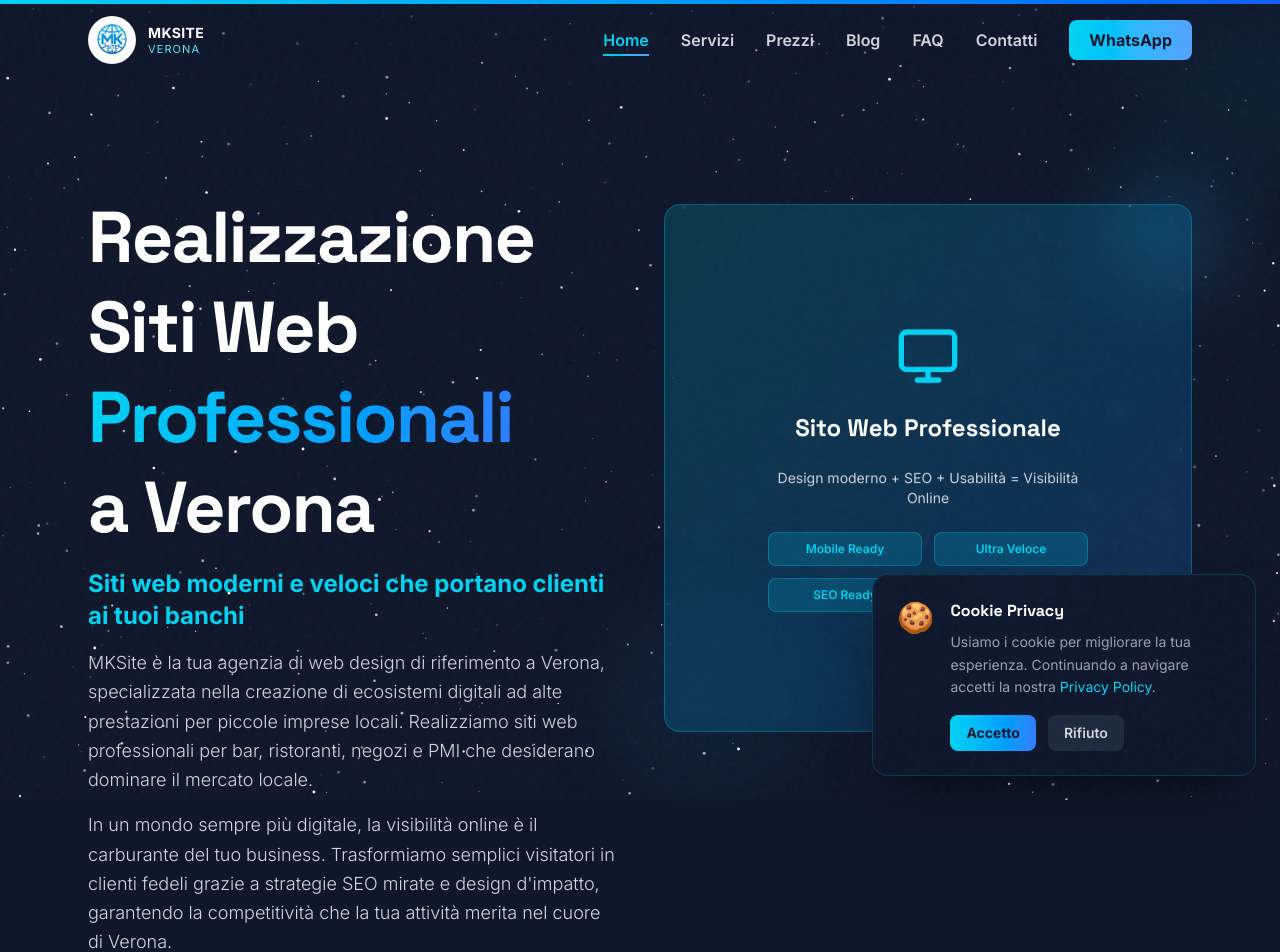
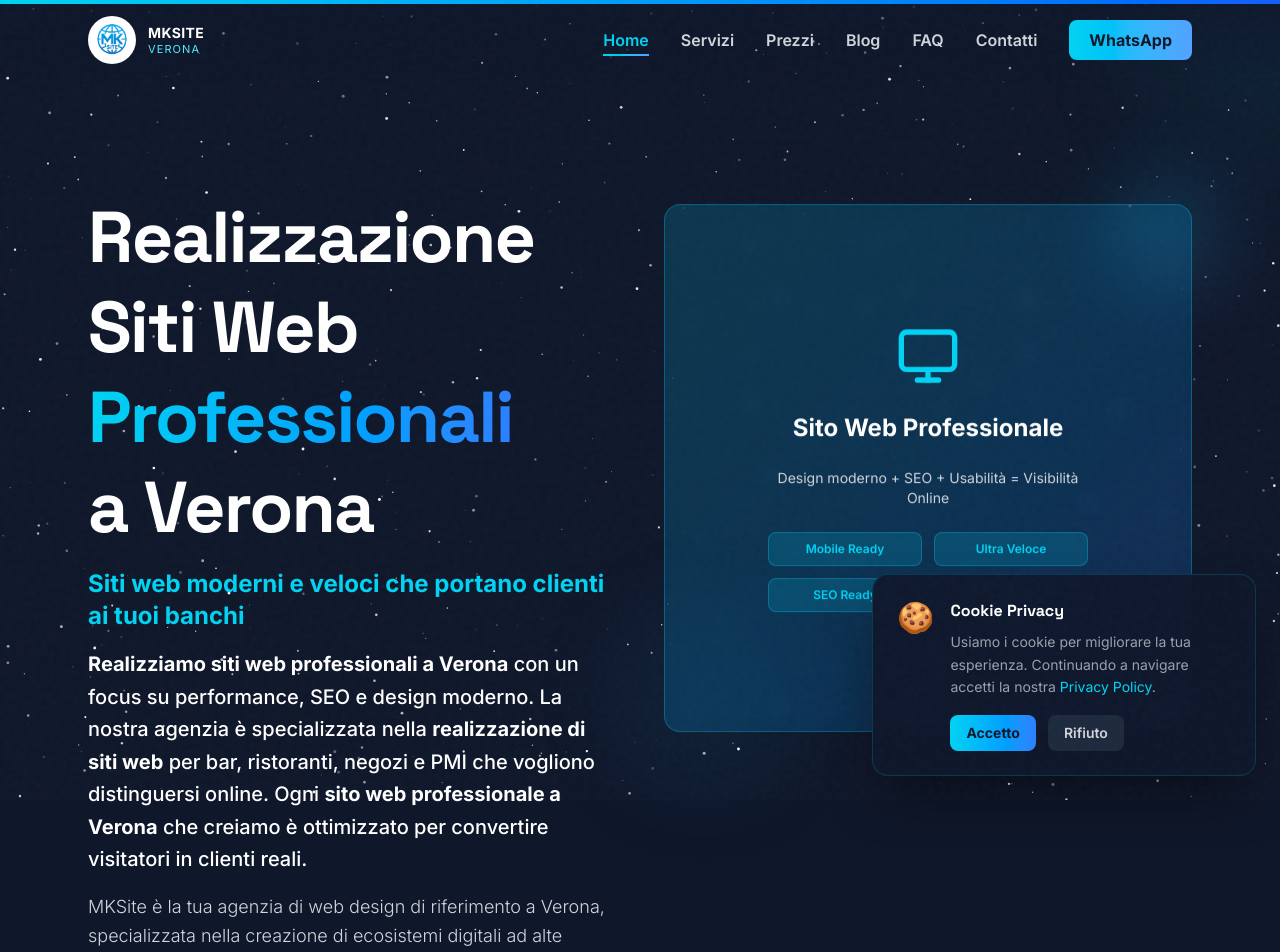
Before and after one commit to valemond06-svg/mksiteverona-site, a Next.js app: page / in a window 1280 px wide. Shown: the top 952 px of the page. Built offline with nearby package versions, Linux system fonts and the light colour scheme.

Commit message:
SEO: Phase 1&2 optimizations - H1 keyword echo, anchor text fixes, icon consolidation, heading reduction, lazy loading

```diff
--- a/app/page.js
+++ b/app/page.js
@@ -1,10 +1,13 @@
+import dynamic from 'next/dynamic';
 import Hero from '@/components/Hero';
 import ValueProp from '@/components/ValueProp';
-import HomeServices from '@/components/HomeServices';
-import HomeProcess from '@/components/HomeProcess';
-import BlogPreview from '@/components/BlogPreview';
-import HomeCTA from '@/components/HomeCTA';
-import CaseStudies from '@/components/CaseStudies';
+
+// Lazy load below-the-fold components for better performance
+const HomeServices = dynamic(() => import('@/components/HomeServices'));
+const HomeProcess = dynamic(() => import('@/components/HomeProcess'));
+const BlogPreview = dynamic(() => import('@/components/BlogPreview'));
+const HomeCTA = dynamic(() => import('@/components/HomeCTA'));
+const CaseStudies = dynamic(() => import('@/components/CaseStudies'));
 
 export default function Home() {
   return (
--- a/components/Footer.jsx
+++ b/components/Footer.jsx
@@ -3,7 +3,7 @@
 import Link from 'next/link';
 import Image from 'next/image';
 import { usePathname, useRouter } from 'next/navigation';
-import { Phone, Mail } from 'lucide-react';
+import { Phone, Mail } from '@/lib/icons';
 
 export default function Footer() {
   const currentYear = new Date().getFullYear();
@@ -119,7 +119,7 @@ export default function Footer() {
                   href="/blog"
                   className="text-sm text-gray-400 hover:text-cyan-400 transition-colors text-left"
                 >
-                  Blog
+                  Blog SEO
                 </Link>
               </li>
               <li>
--- a/components/Hero.jsx
+++ b/components/Hero.jsx
@@ -4,7 +4,7 @@ import { PremiumButton } from '@/components/ui/PremiumButton';
 import { MotionWrapper } from '@/components/ui/MotionWrapper';
 import TextReveal from '@/components/ui/TextReveal';
 import { motion } from 'framer-motion';
-import { Mail, MessageCircle, Monitor } from 'lucide-react';
+import { Mail, MessageCircle, Monitor } from '@/lib/icons';
 
 export default function Hero() {
   return (
@@ -27,6 +27,16 @@ export default function Hero() {
               <p className="text-xl md:text-2xl font-bold text-cyan-400">
                 Siti web moderni e veloci che portano clienti ai tuoi banchi
               </p>
+
+              {/* H1 Keyword Echo - SEO Critical */}
+              <p className="text-xl text-white font-medium leading-relaxed max-w-2xl">
+                <strong>Realizziamo siti web professionali a Verona</strong> con un focus su performance,
+                SEO e design moderno. La nostra agenzia è specializzata nella <strong>realizzazione di
+                  siti web</strong> per bar, ristoranti, negozi e PMI che vogliono distinguersi online.
+                Ogni <strong>sito web professionale a Verona</strong> che creiamo è ottimizzato per
+                convertire visitatori in clienti reali.
+              </p>
+
               <div className="text-lg text-gray-300 leading-relaxed max-w-xl font-light space-y-4">
                 <p>
                   MKSite è la tua agenzia di web design di riferimento a Verona, specializzata nella creazione di ecosistemi digitali ad alte prestazioni per piccole imprese locali. Realizziamo siti web professionali per bar, ristoranti, negozi e PMI che desiderano dominare il mercato locale.
@@ -101,7 +111,7 @@ export default function Hero() {
                   <div className="flex justify-center text-cyan-400">
                     <Monitor size={64} className="animate-pulse" />
                   </div>
-                  <h3 className="text-2xl font-bold text-white">Sito Web Professionale</h3>
+                  <div className="text-2xl font-bold text-white">Sito Web Professionale</div>
                   <p className="text-gray-300 text-sm max-w-xs">
                     Design moderno + SEO + Usabilità = Visibilità Online
                   </p>
--- a/components/HomeCTA.jsx
+++ b/components/HomeCTA.jsx
@@ -2,7 +2,7 @@
 
 import { PremiumButton } from '@/components/ui/PremiumButton';
 import { MotionWrapper } from '@/components/ui/MotionWrapper';
-import { Zap, Mail } from 'lucide-react';
+import { Zap, Mail } from '@/lib/icons';
 
 export default function HomeCTA() {
     return (
@@ -33,7 +33,7 @@ export default function HomeCTA() {
                             <Zap size={20} className="mr-2" /> Richiedi Preventivo Gratuito
                         </PremiumButton>
                         <PremiumButton href="/contatti" variant="outline" className="text-lg px-8 py-4">
-                            <Mail size={20} className="mr-2" /> Contattaci
+                            <Mail size={20} className="mr-2" /> Scrivici ora
                         </PremiumButton>
                     </div>
 
--- a/components/HomeProcess.jsx
+++ b/components/HomeProcess.jsx
@@ -1,6 +1,6 @@
 'use client';
 
-import { Search, Lightbulb, Code2, Rocket } from 'lucide-react';
+import { Search, Lightbulb, Code2, Rocket } from '@/lib/icons';
 import { MotionWrapper } from '@/components/ui/MotionWrapper';
 
 const STEPS = [
@@ -59,7 +59,7 @@ export default function HomeProcess() {
                                     </div>
 
                                     {/* Content */}
-                                    <h3 className="text-xl font-bold text-white mb-4">{step.title}</h3>
+                                    <strong className="block text-xl font-bold text-white mb-4">{step.title}</strong>
                                     <p className="text-sm text-gray-400 leading-relaxed max-w-[250px]">
                                         {step.desc}
                                     </p>
--- a/components/HomeServices.jsx
+++ b/components/HomeServices.jsx
@@ -1,7 +1,7 @@
 'use client';
 
 import Link from 'next/link';
-import { Globe, ShoppingCart, BarChart3, Palette, ArrowRight } from 'lucide-react';
+import { Globe, ShoppingCart, BarChart3, ArrowRight } from '@/lib/icons';
 import { motion } from 'framer-motion';
 import { MotionWrapper } from '@/components/ui/MotionWrapper';
 
@@ -43,7 +43,7 @@ export default function HomeServices() {
                             href="/servizi"
                             className="group flex items-center gap-2 text-white hover:text-cyan-400 transition-colors font-semibold"
                         >
-                            Scopri tutti i servizi <ArrowRight size={20} className="group-hover:translate-x-2 transition-transform" />
+                            I nostri servizi web <ArrowRight size={20} className="group-hover:translate-x-2 transition-transform" />
                         </Link>
                     </MotionWrapper>
                 </div>
--- a/components/ValueProp.jsx
+++ b/components/ValueProp.jsx
@@ -1,7 +1,7 @@
 'use client';
 
 import { BRAND } from '@/lib/constants';
-import { Zap, Target, Smartphone, Search, BarChart3 } from 'lucide-react';
+import { Zap, Target, Smartphone, Search, BarChart3 } from '@/lib/icons';
 
 export default function ValueProp() {
   const values = [
--- a/components/ui/StickyCTA.jsx
+++ b/components/ui/StickyCTA.jsx
@@ -3,7 +3,7 @@
 import { useState, useEffect } from 'react';
 import { motion, AnimatePresence } from 'framer-motion';
 import { useRouter } from 'next/navigation';
-import { Zap } from 'lucide-react';
+import { Zap } from '@/lib/icons';
 
 export default function StickyCTA() {
     const [isVisible, setIsVisible] = useState(false);
--- /dev/null
+++ b/lib/icons.js
@@ -0,0 +1,35 @@
+// Centralized icon exports from lucide-react
+// This reduces bundle size by ensuring icons are imported once
+export {
+    // Navigation & UI
+    Mail,
+    MessageCircle,
+    Monitor,
+    Zap,
+    ArrowRight,
+    Phone,
+    User,
+    ChevronDown,
+
+    // Features & Services
+    Target,
+    Smartphone,
+    Search,
+    BarChart3,
+    Globe,
+    ShoppingCart,
+    Palette,
+
+    // Process & Timeline
+    Lightbulb,
+    Code2,
+    Rocket,
+    Users,
+    Sparkles,
+    MapPin,
+
+    // Pricing
+    Banknote,
+    Star,
+    Gem,
+} from 'lucide-react';
```
Also changed, not shown: components/BlogPreview.jsx (+4 -4 lines).
